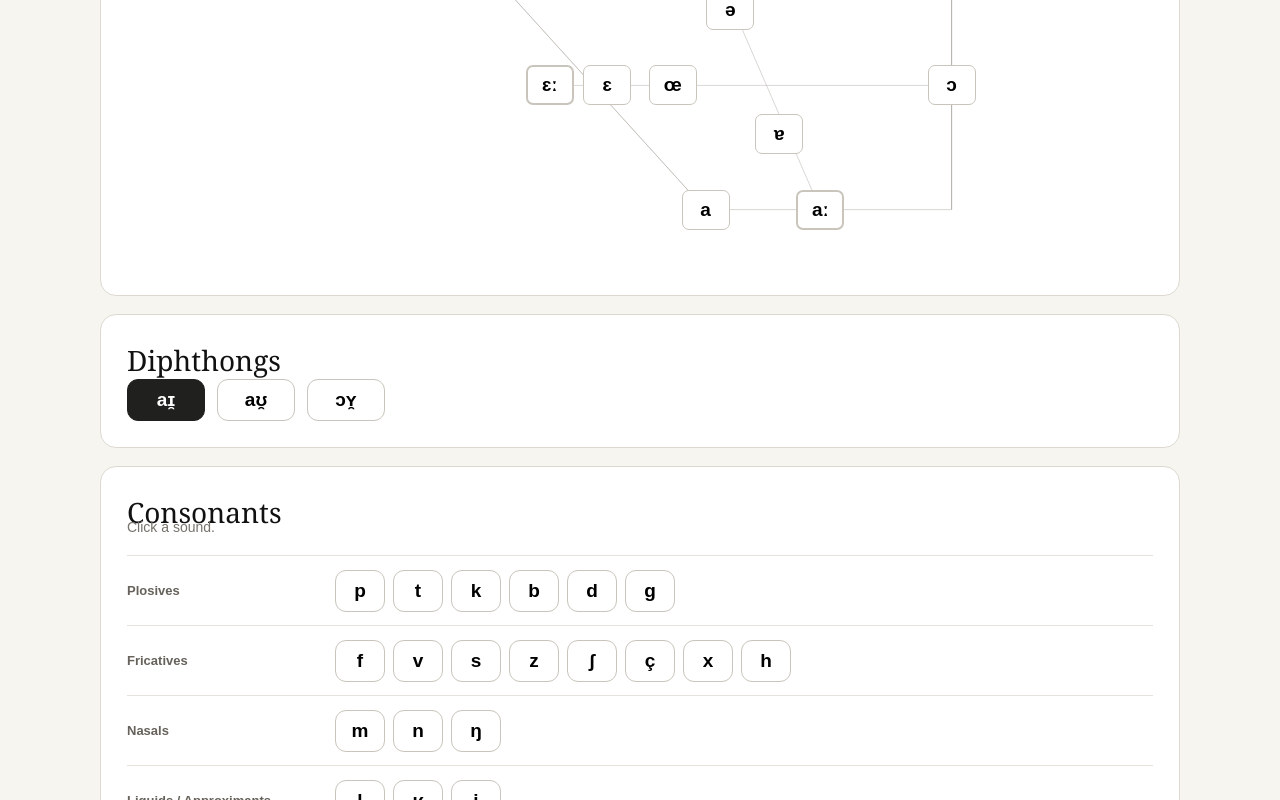
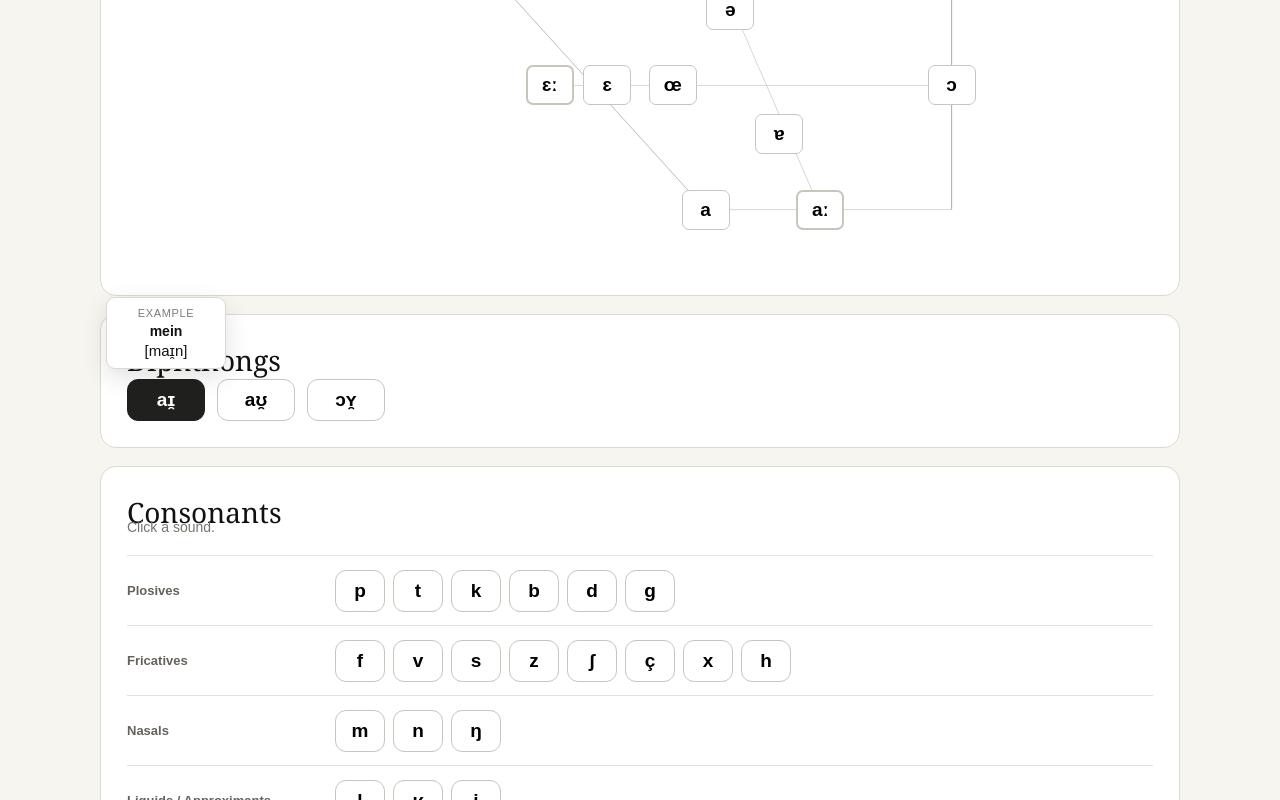
Before and after one commit to cmb22/art, a Next.js app: page /ipa in a window 1280 px wide. Both pictures are taken after a click on the button "aɪ̯". Shown: the part 1348-2148 px from the top of the page. Built offline with nearby package versions, Linux system fonts and the light colour scheme.

Commit message:
ipa beispielwort

```diff
--- /dev/null
+++ b/src/app/ipa/LanguageSwitcher.tsx
@@ -0,0 +1,62 @@
+"use client";
+
+import { useEffect, useState } from "react";
+import { type Language } from "./translations";
+
+const supportedLanguages: Language[] = ["en", "de"];
+const STORAGE_KEY = "german-pronunciation-language";
+
+type LanguageSwitcherProps = {
+  language: Language;
+  onLanguageChange: (language: Language) => void;
+  ariaLabel: string;
+};
+
+export function LanguageSwitcher({
+  language,
+  onLanguageChange,
+  ariaLabel,
+}: LanguageSwitcherProps) {
+  const [mounted, setMounted] = useState(false);
+
+  useEffect(() => {
+    const saved = localStorage.getItem(STORAGE_KEY) as Language | null;
+
+    if (saved && supportedLanguages.includes(saved)) {
+      onLanguageChange(saved);
+    } else {
+      const browserLanguage: Language =
+        navigator.language.toLowerCase().startsWith("de") ? "de" : "en";
+
+      onLanguageChange(browserLanguage);
+    }
+
+    setMounted(true);
+  }, [onLanguageChange]);
+
+  function handleChange(event: React.ChangeEvent<HTMLSelectElement>) {
+    const newLanguage = event.target.value as Language;
+
+    onLanguageChange(newLanguage);
+    localStorage.setItem(STORAGE_KEY, newLanguage);
+  }
+
+  if (!mounted) {
+    return null;
+  }
+
+  return (
+    <div className="languageSwitcher">
+      <select
+        value={language}
+        onChange={handleChange}
+        className="languageSelect"
+        aria-label={ariaLabel}
+        title={ariaLabel}
+      >
+        <option value="en">English</option>
+        <option value="de">Deutsch</option>
+      </select>
+    </div>
+  );
+}
--- a/src/app/ipa/page.tsx
+++ b/src/app/ipa/page.tsx
@@ -1,11 +1,11 @@
 "use client";
 
-import { useEffect, useRef, useState } from "react";
+import { useCallback, useRef, useState } from "react";
 import { germanVowels, type GermanVowel } from "../../data/germanVowels";
 import { germanConsonants } from "../../data/germanConsonants";
 import { translations, type Language } from "./translations";
-
-const supportedLanguages: Language[] = ["en", "de"];
+import { Tooltip } from "./tooltip";
+import { LanguageSwitcher } from "./LanguageSwitcher";
 
 const positions: Record<string, { left: number; top: number }> = {
   "i-long": { left: 13, top: 14 }, "y-long": { left: 20, top: 14 },
@@ -26,60 +26,83 @@ export default function Home() {
   const player = useRef<HTMLAudioElement | null>(null);
   const t = translations[language];
 
-  useEffect(() => {
-    const saved = localStorage.getItem("german-pronunciation-language") as Language | null;
-    if (saved && supportedLanguages.includes(saved)) {
-      setLanguage(saved);
-      return;
-    }
-    setLanguage(navigator.language.toLowerCase().startsWith("de") ? "de" : "en");
+  const handleLanguageChange = useCallback((newLanguage: Language) => {
+    setLanguage(newLanguage);
   }, []);
-
-  const handleLanguageChange = (event: React.ChangeEvent<HTMLSelectElement>) => {
-    const newLanguage = event.target.value as Language;
-    setLanguage(newLanguage);
-    localStorage.setItem("german-pronunciation-language", newLanguage);
-  };
 
   const mono = germanVowels.filter(v => v.group === "monophthong");
   const diphthongs = germanVowels.filter(v => v.group === "diphthong");
   const byId = (id: string) => mono.find(v => v.id === id)!;
 
   async function play(v: GermanVowel) {
-    setSelected(v); setError(""); player.current?.pause();
-    const audio = new Audio(v.audioUrl); player.current = audio;
-    try { await audio.play(); } catch { setError(t.audioError); }
+    setSelected(v);
+    setError("");
+    player.current?.pause();
+
+    const audio = new Audio(v.audioUrl);
+    player.current = audio;
+
+    try {
+      await audio.play();
+    } catch {
+      setError(t.audioError);
+    }
   }
 
   async function playConsonant(audioUrl: string) {
-    setError(""); player.current?.pause();
-    const audio = new Audio(audioUrl); player.current = audio;
-    try { await audio.play(); } catch { setError(t.consonantAudioError); }
+    setError("");
+    player.current?.pause();
+
+    const audio = new Audio(audioUrl);
+    player.current = audio;
+
+    try {
+      await audio.play();
+    } catch {
+      setError(t.consonantAudioError);
+    }
   }
 
   function Sound({ id }: { id: string }) {
     const v = byId(id);
-    return <button type="button" className={`sound ${v.length} ${selected?.id === v.id ? "active" : ""}`}
-      onClick={() => play(v)} title={`${v.example} – ${v.audioUrl}`}>{v.ipa}</button>;
+
+    return (
+      <Tooltip soundId={v.id} fallbackWord={v.example} language={language}>
+        <button
+          type="button"
+          className={`sound ${v.length} ${selected?.id === v.id ? "active" : ""}`}
+          onClick={() => play(v)}
+          aria-label={`${v.ipa}: ${v.example}`}
+        >
+          {v.ipa}
+        </button>
+      </Tooltip>
+    );
   }
+
   function Group({ ids }: { ids: string[] }) {
-    return <div className="soundGroup">{ids.map(id => <Sound key={id} id={id} />)}</div>;
+    return (
+      <div className="soundGroup">
+        {ids.map(id => <Sound key={id} id={id} />)}
+      </div>
+    );
   }
 
   const consonantGroups = [
-    ["Plosive", t.plosives], ["Frikative", t.fricatives], ["Nasale", t.nasals],
-    ["Liquide / Approximanten", t.liquids], ["Affrikaten", t.affricates],
+    ["Plosive", t.plosives],
+    ["Frikative", t.fricatives],
+    ["Nasale", t.nasals],
+    ["Liquide / Approximanten", t.liquids],
+    ["Affrikaten", t.affricates],
   ] as const;
 
   return (
     <main className="page" lang={language}>
-      <div className="languageSwitcher">
-        <select value={language} onChange={handleLanguageChange} className="languageSelect"
-          aria-label={t.selectLanguage} title={t.selectLanguage}>
-          <option value="en">English</option>
-          <option value="de">Deutsch</option>
-        </select>
-      </div>
+      <LanguageSwitcher
+        language={language}
+        onLanguageChange={handleLanguageChange}
+        ariaLabel={t.selectLanguage}
+      />
 
       <header>
         <p className="kicker">{t.kicker}</p>
@@ -89,6 +112,7 @@ export default function Home() {
 
       <section className="card">
         <h2>{t.overview}</h2>
+
         <div className="simpleTable vowelTableV14">
           <div className="tableHead lengthCol">{t.length}</div>
           <div className="tableHead openingCol">{t.openness}</div>
@@ -105,72 +129,193 @@ export default function Home() {
 
           <div className="lengthHead longV14">{t.long}</div>
           <div className="openness longClosedV14">{t.close}</div>
-          <div className="tableCell"><Group ids={["i-long"]}/></div><div className="tableCell"><Group ids={["y-long"]}/></div>
-          <div className="tableCell"/><div className="tableCell"/><div className="tableCell"/><div className="tableCell"><Group ids={["u-long"]}/></div>
+          <div className="tableCell"><Group ids={["i-long"]} /></div>
+          <div className="tableCell"><Group ids={["y-long"]} /></div>
+          <div className="tableCell" />
+          <div className="tableCell" />
+          <div className="tableCell" />
+          <div className="tableCell"><Group ids={["u-long"]} /></div>
 
           <div className="openness longMidV14">{t.closeMid}</div>
-          <div className="tableCell"><Group ids={["e-long"]}/></div><div className="tableCell"><Group ids={["oe-long"]}/></div>
-          <div className="tableCell"/><div className="tableCell"/><div className="tableCell"/><div className="tableCell"><Group ids={["o-long"]}/></div>
+          <div className="tableCell"><Group ids={["e-long"]} /></div>
+          <div className="tableCell"><Group ids={["oe-long"]} /></div>
+          <div className="tableCell" />
+          <div className="tableCell" />
+          <div className="tableCell" />
+          <div className="tableCell"><Group ids={["o-long"]} /></div>
 
           <div className="openness longOpenV14">{t.openMidOpen}</div>
-          <div className="tableCell"><Group ids={["e-open-long"]}/></div><div className="tableCell"/>
-          <div className="tableCell"><Group ids={["a-long"]}/></div><div className="tableCell"/><div className="tableCell"/><div className="tableCell"/>
+          <div className="tableCell"><Group ids={["e-open-long"]} /></div>
+          <div className="tableCell" />
+          <div className="tableCell"><Group ids={["a-long"]} /></div>
+          <div className="tableCell" />
+          <div className="tableCell" />
+          <div className="tableCell" />
 
           <div className="lengthHead shortV14">{t.short}</div>
           <div className="openness shortClosedV14">{t.nearClose}</div>
-          <div className="tableCell"><Group ids={["i-short"]}/></div><div className="tableCell"><Group ids={["y-short"]}/></div>
-          <div className="tableCell"/><div className="tableCell"/><div className="tableCell"/><div className="tableCell"><Group ids={["u-short"]}/></div>
+          <div className="tableCell"><Group ids={["i-short"]} /></div>
+          <div className="tableCell"><Group ids={["y-short"]} /></div>
+          <div className="tableCell" />
+          <div className="tableCell" />
+          <div className="tableCell" />
+          <div className="tableCell"><Group ids={["u-short"]} /></div>
 
           <div className="openness shortOpenV14">{t.openMid}</div>
-          <div className="tableCell"><Group ids={["e-short"]}/></div><div className="tableCell"><Group ids={["oe-short"]}/></div>
-          <div className="tableCell"/><div className="tableCell"/><div className="tableCell"/><div className="tableCell"><Group ids={["o-short"]}/></div>
+          <div className="tableCell"><Group ids={["e-short"]} /></div>
+          <div className="tableCell"><Group ids={["oe-short"]} /></div>
+          <div className="tableCell" />
+          <div className="tableCell" />
+          <div className="tableCell" />
+          <div className="tableCell"><Group ids={["o-short"]} /></div>
 
           <div className="openness shortAV14">{t.open}</div>
-          <div className="tableCell"/><div className="tableCell"/><div className="tableCell"><Group ids={["a-short"]}/></div>
-          <div className="tableCell"/><div className="tableCell"/><div className="tableCell"/>
+          <div className="tableCell" />
+          <div className="tableCell" />
+          <div className="tableCell"><Group ids={["a-short"]} /></div>
+          <div className="tableCell" />
+          <div className="tableCell" />
+          <div className="tableCell" />
 
           <div className="lengthHead neutralV14">{t.neutral}</div>
           <div className="openness neutralMiddleV14">{t.mid}</div>
-          <div className="tableCell"/><div className="tableCell"/><div className="tableCell"><Group ids={["schwa"]}/></div>
-          <div className="tableCell"/><div className="tableCell"/><div className="tableCell"/>
+          <div className="tableCell" />
+          <div className="tableCell" />
+          <div className="tableCell"><Group ids={["schwa"]} /></div>
+          <div className="tableCell" />
+          <div className="tableCell" />
+          <div className="tableCell" />
 
           <div className="openness neutralOpenV14">{t.nearOpen}</div>
-          <div className="tableCell"/><div className="tableCell"/><div className="tableCell"><Group ids={["r-schwa"]}/></div>
-          <div className="tableCell"/><div className="tableCell"/><div className="tableCell"/>
+          <div className="tableCell" />
+          <div className="tableCell" />
+          <div className="tableCell"><Group ids={["r-schwa"]} /></div>
+          <div className="tableCell" />
+          <div className="tableCell" />
+          <div className="tableCell" />
         </div>
       </section>
 
       <section className="card">
-        <div className="sectionHeading"><div><h2>{t.mouthPosition}</h2><p>{t.tonguePosition}</p></div></div>
-        <div className="trapezoidScroller"><div className="trapezoid">
-          <div className="axisLabel frontLabel">{t.front}</div><div className="axisLabel centralLabel">{t.central}</div><div className="axisLabel backLabel">{t.back}</div>
-          <svg className="vowelGeometry" viewBox="0 0 100 100" preserveAspectRatio="none" aria-hidden="true">
-            <polygon points="12,12 88,12 88,89 58,89"/><line x1="27" y1="43" x2="88" y2="43"/>
-            <line x1="39" y1="66" x2="88" y2="66"/><line x1="12" y1="12" x2="58" y2="89"/>
-            <line x1="50" y1="12" x2="72" y2="89"/><line className="rightTrapezoidEdge" x1="88" y1="12" x2="88" y2="89"/>
-          </svg>
-          {mono.map(v => {
-            const pos = positions[v.id]; if (!pos) return null;
-            return <button key={v.id} type="button" className={`trapSound ${v.length} ${selected?.id === v.id ? "active" : ""}`}
-              style={{left:`${pos.left}%`,top:`${pos.top}%`}} onClick={() => play(v)} title={`${v.example} – ${v.audioUrl}`}>{v.ipa}</button>;
-          })}
-        </div></div>
+        <div className="sectionHeading">
+          <div>
+            <h2>{t.mouthPosition}</h2>
+            <p>{t.tonguePosition}</p>
+          </div>
+        </div>
+
+        <div className="trapezoidScroller">
+          <div className="trapezoid">
+            <div className="axisLabel frontLabel">{t.front}</div>
+            <div className="axisLabel centralLabel">{t.central}</div>
+            <div className="axisLabel backLabel">{t.back}</div>
+
+            <svg
+              className="vowelGeometry"
+              viewBox="0 0 100 100"
+              preserveAspectRatio="none"
+              aria-hidden="true"
+            >
+              <polygon points="12,12 88,12 88,89 58,89" />
+              <line x1="27" y1="43" x2="88" y2="43" />
+              <line x1="39" y1="66" x2="88" y2="66" />
+              <line x1="12" y1="12" x2="58" y2="89" />
+              <line x1="50" y1="12" x2="72" y2="89" />
+              <line className="rightTrapezoidEdge" x1="88" y1="12" x2="88" y2="89" />
+            </svg>
+
+            {mono.map(v => {
+              const pos = positions[v.id];
+              if (!pos) return null;
+
+              return (
+                <span
+                  key={v.id}
+                  className="trapTooltipAnchor"
+                  style={{ left: `${pos.left}%`, top: `${pos.top}%` }}
+                >
+                  <Tooltip soundId={v.id} fallbackWord={v.example} language={language}>
+                    <button
+                      type="button"
+                      className={`trapSound ${v.length} ${selected?.id === v.id ? "active" : ""}`}
+                      onClick={() => play(v)}
+                      aria-label={`${v.ipa}: ${v.example}`}
+                    >
+                      {v.ipa}
+                    </button>
+                  </Tooltip>
+                </span>
+              );
+            })}
+          </div>
+        </div>
       </section>
 
-      <section className="card"><h2>{t.diphthongs}</h2><div className="diphthongs">
-        {diphthongs.map(v => <button key={v.id} type="button" className={`sound diph ${selected?.id === v.id ? "active" : ""}`} onClick={() => play(v)}>{v.ipa}</button>)}
-      </div></section>
+      <section className="card">
+        <h2>{t.diphthongs}</h2>
+        <div className="diphthongs">
+          {diphthongs.map(v => (
+            <Tooltip key={v.id} soundId={v.id} fallbackWord={v.example} language={language}>
+              <button
+                type="button"
+                className={`sound diph ${selected?.id === v.id ? "active" : ""}`}
+                onClick={() => play(v)}
+              >
+                {v.ipa}
+              </button>
+            </Tooltip>
+          ))}
+        </div>
+      </section>
 
-      <section className="card"><h2>{t.consonants}</h2><p className="consonantIntro">{t.clickSound}</p><div className="consonantGrid">
-        {consonantGroups.map(([dataGroup,label]) => <div className="consonantRow" key={dataGroup}><strong>{label}</strong><div className="soundGroup">
-          {germanConsonants.filter(c => c.group === dataGroup).map(c => <button type="button" className="consonantSound" key={c.ipa}
-            onClick={() => playConsonant(c.audioUrl)} title={`${c.ipa} ${t.play}`}>{c.ipa}</button>)}
-        </div></div>)}
-      </div></section>
+      <section className="card">
+        <h2>{t.consonants}</h2>
+        <p className="consonantIntro">{t.clickSound}</p>
 
-      {selected && <section className="detail"><div className="ipa">{selected.ipa}</div><div><strong>{selected.example}</strong>
-        <p>{selected.sentence}</p><a href={selected.audioUrl} target="_blank" rel="noreferrer">{t.openAudio}</a></div>
-        <button className="replay" onClick={() => play(selected)}>{t.replay}</button>{error && <p className="error">{error}</p>}</section>}
+        <div className="consonantGrid">
+          {consonantGroups.map(([dataGroup, label]) => (
+            <div className="consonantRow" key={dataGroup}>
+              <strong>{label}</strong>
+
+              <div className="soundGroup">
+                {germanConsonants
+                  .filter(c => c.group === dataGroup)
+                  .map(c => (
+                    <Tooltip key={c.ipa} soundId={c.ipa} language={language}>
+                      <button
+                        type="button"
+                        className="consonantSound"
+                        onClick={() => playConsonant(c.audioUrl)}
+                      >
+                        {c.ipa}
+                      </button>
+                    </Tooltip>
+                  ))}
+              </div>
+            </div>
+          ))}
+        </div>
+      </section>
+
+      {selected && (
+        <section className="detail">
+          <div className="ipa">{selected.ipa}</div>
+
+          <div>
+            <strong>{selected.example}</strong>
+            <p>{selected.sentence}</p>
+            <a href={selected.audioUrl} target="_blank" rel="noreferrer">
+              {t.openAudio}
+            </a>
+          </div>
+
+          <button className="replay" onClick={() => play(selected)}>
+            {t.replay}
+          </button>
+
+          {error && <p className="error">{error}</p>}
+        </section>
+      )}
     </main>
   );
 }
--- /dev/null
+++ b/src/app/ipa/tooltip.module.css
@@ -0,0 +1,68 @@
+/* Add to globals.css */
+.soundTooltip {
+    position: relative;
+    display: inline-flex;
+    align-items: center;
+    justify-content: center;
+}
+
+.soundTooltipPopup {
+    position: absolute;
+    left: 50%;
+    bottom: calc(100% + 10px);
+    transform: translateX(-50%) translateY(4px);
+    min-width: 120px;
+    padding: 9px 12px;
+    border: 1px solid #ddd8cf;
+    border-radius: 9px;
+    background: #fff;
+    box-shadow: 0 8px 24px rgba(0, 0, 0, 0.12);
+    opacity: 0;
+    visibility: hidden;
+    pointer-events: none;
+    z-index: 100;
+    text-align: center;
+    white-space: nowrap;
+    transition: opacity .14s ease, transform .14s ease, visibility .14s ease;
+}
+
+.soundTooltipPopup strong {
+    display: block;
+    font-size: 14px;
+}
+
+.tooltipIpa {
+    display: block;
+    margin-top: 3px;
+    font-size: 15px;
+}
+
+.soundTooltip:hover .soundTooltipPopup,
+.soundTooltip:focus-within .soundTooltipPopup {
+    opacity: 1;
+    visibility: visible;
+    transform: translateX(-50%) translateY(0);
+}
+
+.trapTooltipAnchor {
+    position: absolute;
+    transform: translate(-50%, -50%);
+    z-index: 3;
+}
+
+.trapTooltipAnchor .trapSound {
+    position: static;
+    transform: none;
+}
+
+.exampleLabel {
+    display: block;
+    margin-bottom: 4px;
+
+    font-size: 11px;
+    font-weight: 500;
+    text-transform: uppercase;
+    letter-spacing: 0.06em;
+
+    opacity: 0.55;
+}
--- /dev/null
+++ b/src/app/ipa/tooltip.tsx
@@ -0,0 +1,94 @@
+import styles from "./tooltip.module.css";
+import { type Language } from "./translations";
+
+const soundExamples: Record<string, { word: string; ipa: string }> = {
+    "i-long": { word: "bieten", ipa: "[ˈbiːtn̩]" },
+    "i-short": { word: "bitten", ipa: "[ˈbɪtn̩]" },
+    "y-long": { word: "fühlen", ipa: "[ˈfyːlən]" },
+    "y-short": { word: "füllen", ipa: "[ˈfʏlən]" },
+    "e-long": { word: "Beet", ipa: "[beːt]" },
+    "oe-long": { word: "Höhle", ipa: "[ˈhøːlə]" },
+    "e-open-long": { word: "spät", ipa: "[ʃpɛːt]" },
+    "e-short": { word: "Bett", ipa: "[bɛt]" },
+    "oe-short": { word: "Hölle", ipa: "[ˈhœlə]" },
+    "schwa": { word: "bitte", ipa: "[ˈbɪtə]" },
+    "r-schwa": { word: "besser", ipa: "[ˈbɛsɐ]" },
+    "u-long": { word: "gut", ipa: "[ɡuːt]" },
+    "u-short": { word: "Mutter", ipa: "[ˈmʊtɐ]" },
+    "o-long": { word: "Ofen", ipa: "[ˈoːfn̩]" },
+    "o-short": { word: "offen", ipa: "[ˈɔfn̩]" },
+    "a-long": { word: "Staat", ipa: "[ʃtaːt]" },
+    "a-short": { word: "Stadt", ipa: "[ʃtat]" },
+
+    "diphthong-ai": { word: "mein", ipa: "[maɪ̯n]" },
+    "diphthong-au": { word: "Haus", ipa: "[haʊ̯s]" },
+    "diphthong-oy": { word: "heute", ipa: "[ˈhɔʏ̯tə]" },
+
+    p: { word: "Pass", ipa: "[pas]" },
+    b: { word: "Ball", ipa: "[bal]" },
+    t: { word: "Tag", ipa: "[taːk]" },
+    d: { word: "Dach", ipa: "[dax]" },
+    k: { word: "Kamm", ipa: "[kam]" },
+    ɡ: { word: "gut", ipa: "[ɡuːt]" },
+    f: { word: "Fisch", ipa: "[fɪʃ]" },
+    v: { word: "Wasser", ipa: "[ˈvasɐ]" },
+    s: { word: "Haus", ipa: "[haʊ̯s]" },
+    z: { word: "Sonne", ipa: "[ˈzɔnə]" },
+    ʃ: { word: "Schule", ipa: "[ˈʃuːlə]" },
+    ç: { word: "ich", ipa: "[ɪç]" },
+    x: { word: "Bach", ipa: "[bax]" },
+    h: { word: "Haus", ipa: "[haʊ̯s]" },
+    m: { word: "Mann", ipa: "[man]" },
+    n: { word: "Nase", ipa: "[ˈnaːzə]" },
+    ŋ: { word: "singen", ipa: "[ˈzɪŋən]" },
+    l: { word: "Land", ipa: "[lant]" },
+    ʁ: { word: "rot", ipa: "[ʁoːt]" },
+    j: { word: "Jahr", ipa: "[jaːɐ̯]" },
+    "t͡s": { word: "Zeit", ipa: "[t͡saɪ̯t]" },
+    "t͡ʃ": { word: "Tschüss", ipa: "[t͡ʃʏs]" },
+    "p͡f": { word: "Pferd", ipa: "[p͡feːɐ̯t]" },
+};
+
+type TooltipProps = {
+    children: React.ReactNode;
+    soundId: string;
+    fallbackWord?: string;
+    language: Language;
+};
+
+export const Tooltip = ({
+    children,
+    soundId,
+    fallbackWord,
+    language,
+}: TooltipProps) => {
+    const example = soundExamples[soundId];
+
+    const exampleLabel =
+        language === "de"
+            ? "Beispiel"
+            : "Example";
+
+    return (
+        <span className={styles.soundTooltip}>
+            {children}
+
+            <span
+                className={styles.soundTooltipPopup}
+                role="tooltip"
+            >
+                <span className={styles.exampleLabel}>
+                    {exampleLabel}
+                </span>
+
+                <strong>
+                    {example?.word ?? fallbackWord ?? soundId}
+                </strong>
+
+                <span className={styles.tooltipIpa}>
+                    {example?.ipa ?? `[${soundId}]`}
+                </span>
+            </span>
+        </span>
+    );
+};
```
Also changed, not shown: src/app/ipa/globals.css (+18 -0 lines).
